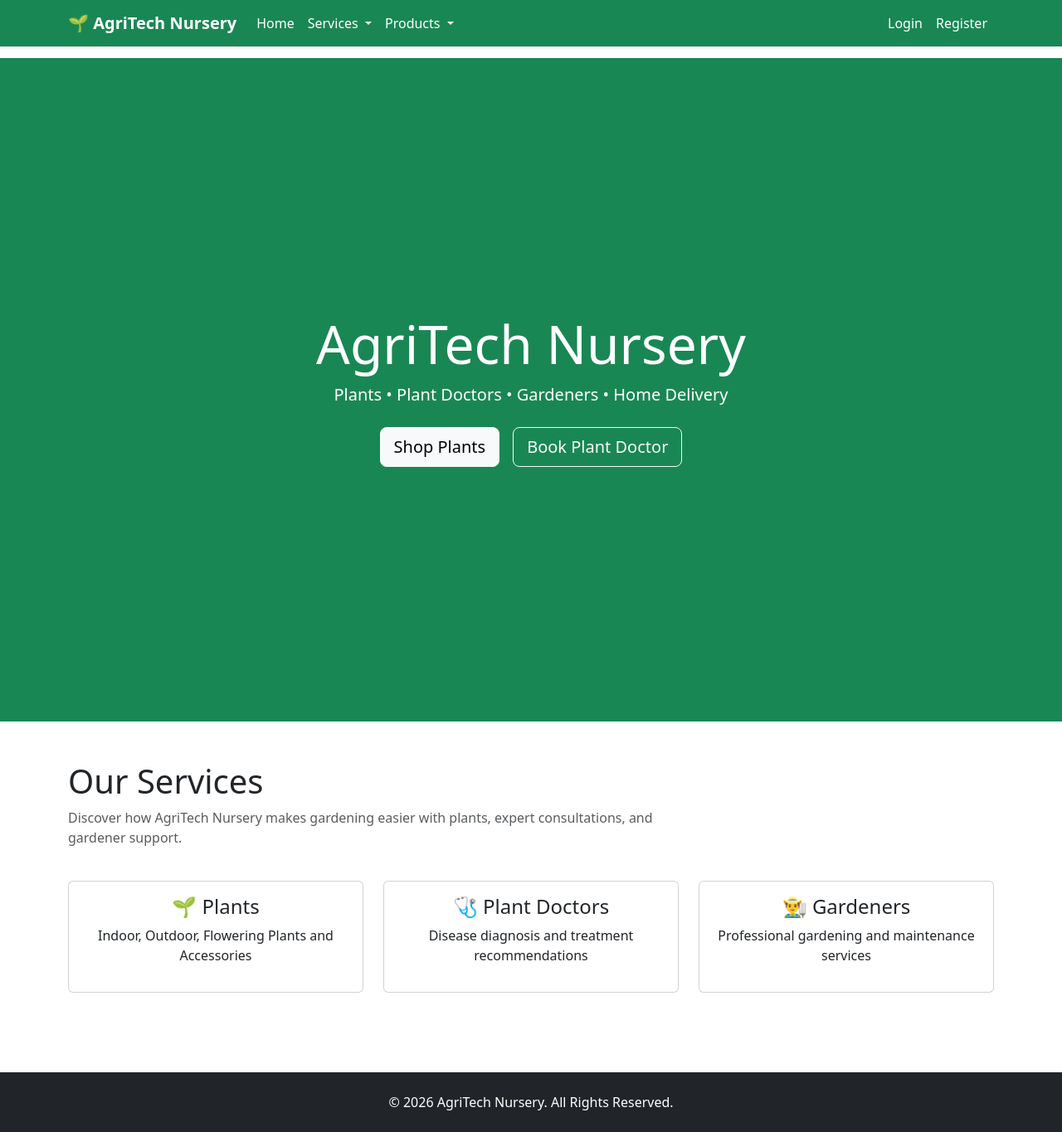
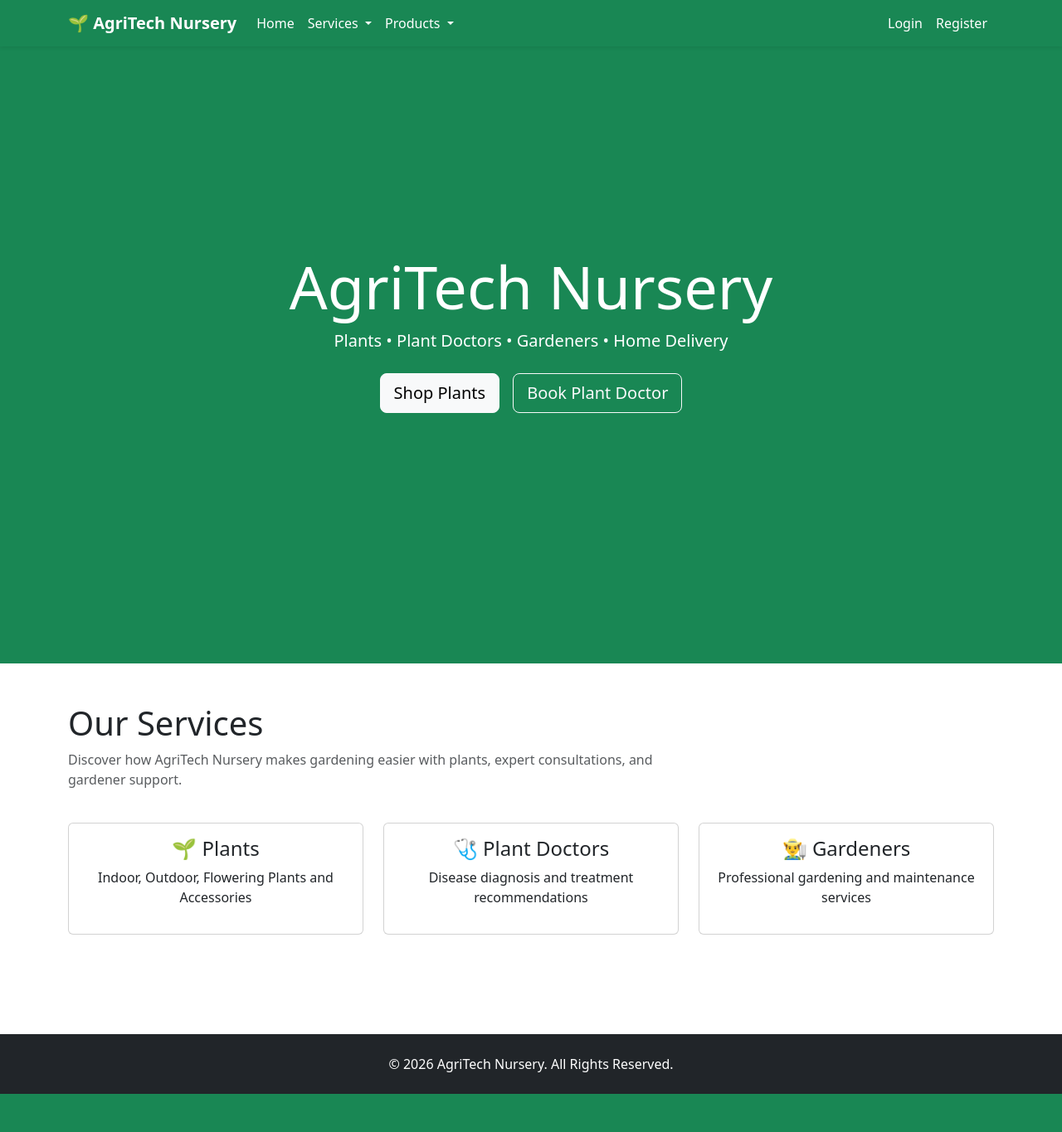
Before and after one commit to technosthanintern4/AgriTechProject, a Django app: page / in a window 1280 px wide. Shown: the whole page at 83% size. After the commit the page ends 1319 px from the top, so only its background shows below. Run offline with Django 5.2, Linux system fonts and the light colour scheme; data that the repository does not hold is empty.

Commit message:
Fix hero section video alignment

```diff
--- a/templates/base.html
+++ b/templates/base.html
@@ -26,7 +26,7 @@
 
 </head>
 
-<body style="padding-top:70px;">
+<body style="padding-top:56px;">
 
     {% include 'includes/navbar.html' %}
 
--- a/templates/core/home.html
+++ b/templates/core/home.html
@@ -2,81 +2,177 @@
 
 {% block content %}
 
-{% comment %} Dynamic hero: admin can upload a video or image via SiteSettings. {% endcomment %}
 {% if site_settings and site_settings.enable_background_video and site_settings.background_video %}
-<section class="position-relative" style="min-height:100vh; overflow:hidden;">
-    <video class="w-100 h-100" autoplay muted loop playsinline style="object-fit:cover;">
+
+<section class="position-relative d-flex align-items-center justify-content-center"
+         style="height:100vh; overflow:hidden; margin-top:-56px;">
+
+    <!-- Background Video -->
+    <video autoplay muted loop playsinline
+           class="position-absolute top-0 start-0 w-100 h-100"
+           style="object-fit:cover; z-index:-2;">
+
         <source src="{{ site_settings.background_video.url }}" type="video/mp4">
+
         Your browser does not support the video tag.
+
     </video>
-    <div class="position-absolute top-0 start-0 w-100 h-100" style="background:rgba(0,128,0,0.55);"></div>
-    <div class="position-absolute top-50 start-50 translate-middle text-white text-center px-3" style="max-width:900px;">
-        <h1 class="display-3">AgriTech Nursery</h1>
-        <p class="lead">Plants • Plant Doctors • Gardeners • Home Delivery</p>
+
+    <!-- Green Overlay -->
+    <div class="position-absolute top-0 start-0 w-100 h-100"
+         style="background:rgba(0,128,0,0.55); z-index:-1;">
+    </div>
+
+    <!-- Hero Content -->
+    <div class="container text-center text-white px-3">
+
+        <h1 class="display-2">
+            AgriTech Nursery
+        </h1>
+
+        <p class="lead">
+            Plants • Plant Doctors • Gardeners • Home Delivery
+        </p>
+
         <div class="d-flex justify-content-center gap-3 flex-wrap mt-4">
-            <a href="{% url 'product_list' %}" class="btn btn-light btn-lg">Shop Plants</a>
-            <a href="{% url 'doctor_list' %}" class="btn btn-outline-light btn-lg">Book Plant Doctor</a>
+
+            <a href="{% url 'product_list' %}"
+               class="btn btn-light btn-lg">
+
+                Shop Plants
+
+            </a>
+
+            <a href="{% url 'doctor_list' %}"
+               class="btn btn-outline-light btn-lg">
+
+                Book Plant Doctor
+
+            </a>
+
         </div>
+
     </div>
+
 </section>
+
 {% else %}
-<section class="bg-success text-white d-flex align-items-center" style="min-height:100vh;">
-    <div class="container text-center py-5">
-        <h1 class="display-3">AgriTech Nursery</h1>
-        <p class="lead">Plants • Plant Doctors • Gardeners • Home Delivery</p>
+
+<section class="bg-success text-white d-flex align-items-center justify-content-center"
+         style="height:100vh; margin-top:-56px;">
+
+    <div class="container text-center">
+
+        <h1 class="display-2">
+            AgriTech Nursery
+        </h1>
+
+        <p class="lead">
+            Plants • Plant Doctors • Gardeners • Home Delivery
+        </p>
+
         <div class="d-flex justify-content-center gap-3 flex-wrap mt-4">
-            <a href="{% url 'product_list' %}" class="btn btn-light btn-lg">Shop Plants</a>
-            <a href="{% url 'doctor_list' %}" class="btn btn-outline-light btn-lg">Book Plant Doctor</a>
+
+            <a href="{% url 'product_list' %}"
+               class="btn btn-light btn-lg">
+
+                Shop Plants
+
+            </a>
+
+            <a href="{% url 'doctor_list' %}"
+               class="btn btn-outline-light btn-lg">
+
+                Book Plant Doctor
+
+            </a>
+
         </div>
+
     </div>
+
 </section>
+
 {% endif %}
 
+<!-- Services -->
 <section class="container py-5">
-    <div class="row mb-4 align-items-center">
+
+    <div class="row mb-4">
+
         <div class="col-md-8">
-            <h2 class="display-6">Our Services</h2>
-            <p class="text-muted">Discover how AgriTech Nursery makes gardening easier with plants, expert consultations, and gardener support.</p>
+
+            <h2 class="display-6">
+                Our Services
+            </h2>
+
+            <p class="text-muted">
+                Discover how AgriTech Nursery makes gardening easier with plants,
+                expert consultations, and gardener support.
+            </p>
+
         </div>
-        <!-- Admin status badges removed for public site -->
+
     </div>
 
     <div class="row">
 
-        <div class="col-md-4">
-            <div class="card">
+        <div class="col-md-4 mb-4">
+
+            <div class="card h-100">
+
                 <div class="card-body text-center">
+
                     <h4>🌱 Plants</h4>
+
                     <p>
                         Indoor, Outdoor, Flowering Plants and Accessories
                     </p>
+
                 </div>
+
             </div>
+
         </div>
 
-        <div class="col-md-4">
-            <div class="card">
+        <div class="col-md-4 mb-4">
+
+            <div class="card h-100">
+
                 <div class="card-body text-center">
+
                     <h4>🩺 Plant Doctors</h4>
+
                     <p>
                         Disease diagnosis and treatment recommendations
                     </p>
+
                 </div>
+
             </div>
+
         </div>
 
-        <div class="col-md-4">
-            <div class="card">
+        <div class="col-md-4 mb-4">
+
+            <div class="card h-100">
+
                 <div class="card-body text-center">
+
                     <h4>👨‍🌾 Gardeners</h4>
+
                     <p>
                         Professional gardening and maintenance services
                     </p>
+
                 </div>
+
             </div>
+
         </div>
 
     </div>
+
 </section>
 
 {% endblock %}
```
